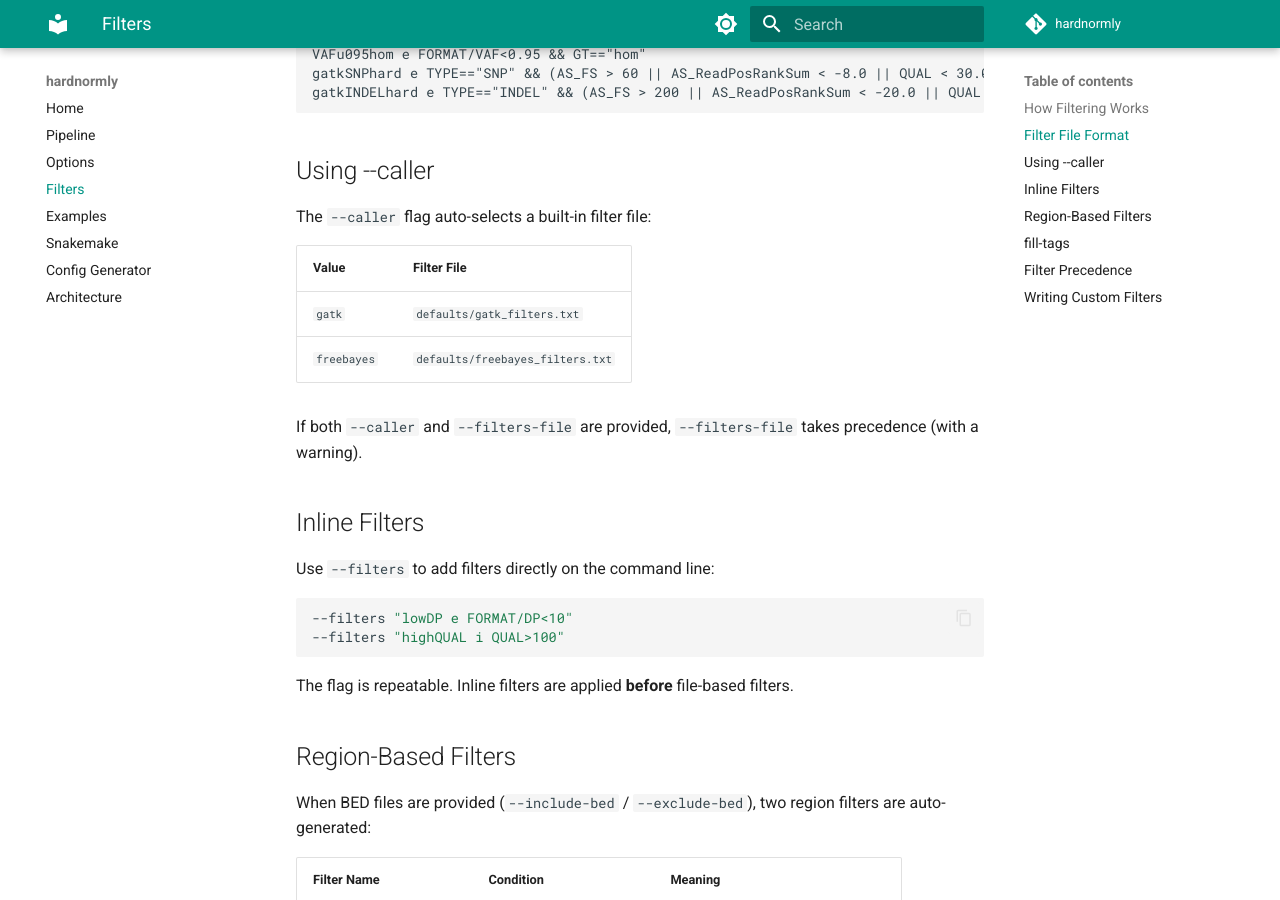
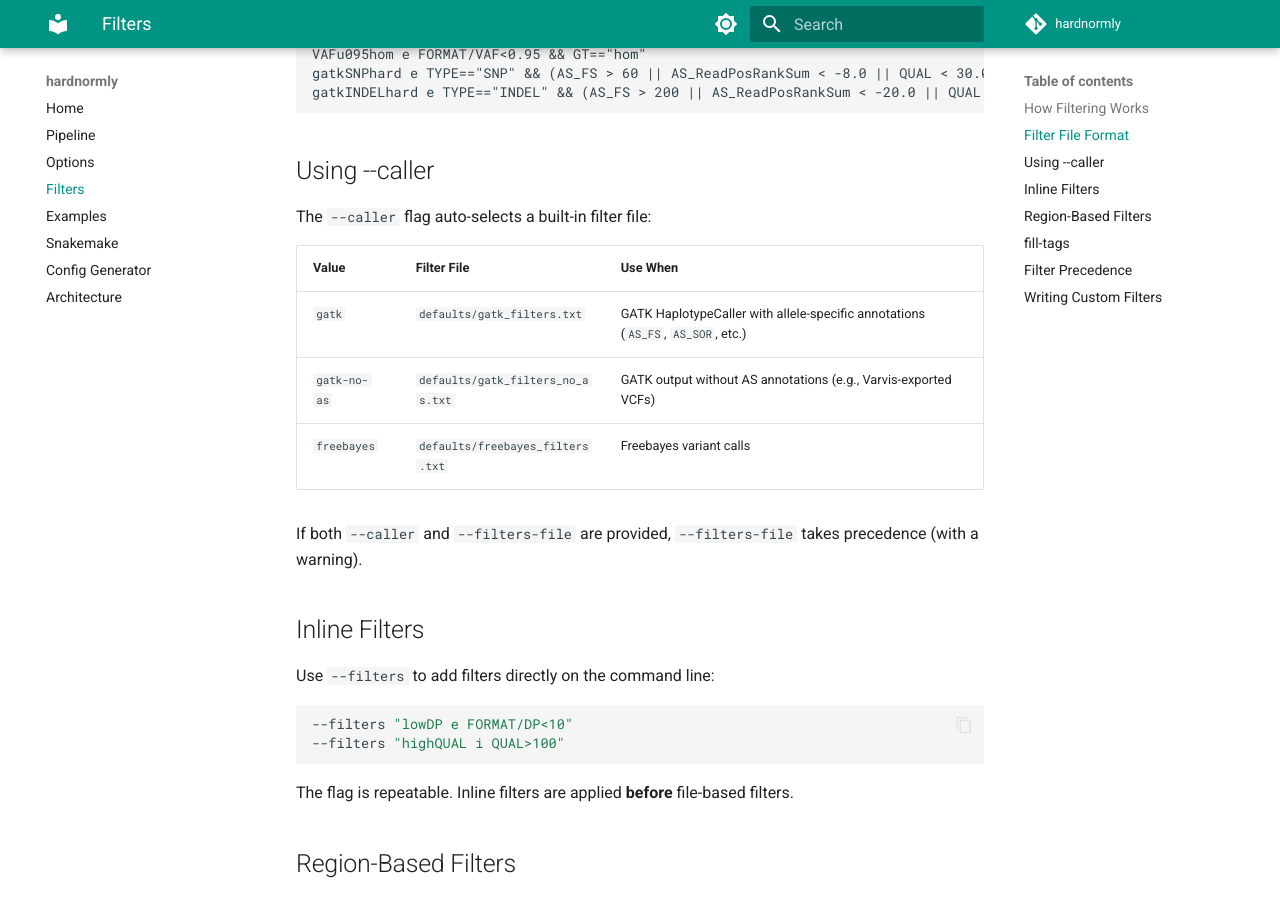
Before and after one commit to berntpopp/hardnormly, an MkDocs documentation site: the page built from docs/filters.md, in a window 1280 px wide and 900 px high, scrolled down 968 px. Built offline with MkDocs 1.6.1 and Material for MkDocs 9.7.7, drawn with Linux system fonts in a browser that asks for light colours; comment, search, counter and statistics services are not loaded.

Commit message:
feat: bcftools >=1.21 version check, gatk-no-as caller, doc updates (closes #21)
Resolves issue #21 remaining checklist items:

- Add bcftools version check at startup: warns when <1.21 is detected
  (>=1.21 required for --write-index=tbi; older versions create CSI
  instead of TBI, breaking Snakemake workflows that expect .tbi output)

- Add --caller gatk-no-as: routes to defaults/gatk_filters_no_as.txt
  for GATK output without allele-specific annotations (e.g., Varvis VCFs
  that use FS/SOR/MQ instead of AS_FS/AS_SOR/AS_MQ)

- Update CLAUDE.md: bcftools 1.20 -> >=1.21
- Update docs/filters.md: add gatk-no-as to --caller table with context
- Update defaults/filters.md: document gatk_filters_no_as.txt section
  with filter expressions and annotation field descriptions

Co-Authored-By: Claude Sonnet 4.6 <noreply@anthropic.com>

```diff
--- a/docs/filters.md
+++ b/docs/filters.md
@@ -40,10 +40,11 @@ gatkINDELhard e TYPE=="INDEL" && (AS_FS > 200 || AS_ReadPosRankSum < -20.0 || QU
 
 The `--caller` flag auto-selects a built-in filter file:
 
-| Value | Filter File |
-|-------|-------------|
-| `gatk` | `defaults/gatk_filters.txt` |
-| `freebayes` | `defaults/freebayes_filters.txt` |
+| Value | Filter File | Use When |
+|-------|-------------|----------|
+| `gatk` | `defaults/gatk_filters.txt` | GATK HaplotypeCaller with allele-specific annotations (`AS_FS`, `AS_SOR`, etc.) |
+| `gatk-no-as` | `defaults/gatk_filters_no_as.txt` | GATK output without AS annotations (e.g., Varvis-exported VCFs) |
+| `freebayes` | `defaults/freebayes_filters.txt` | Freebayes variant calls |
 
 If both `--caller` and `--filters-file` are provided, `--filters-file` takes precedence (with a warning).
 
```
Also changed, not shown: CLAUDE.md (+1 -1 lines), defaults/filters.md (+26 -0 lines), 2 other files.
